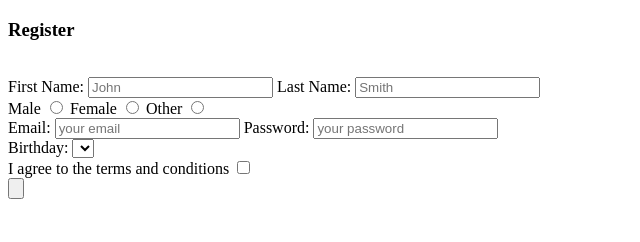
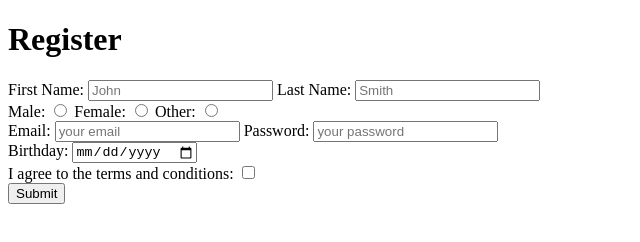
Before and after one commit to cs-fullstack-2020-spring/html-set-form2-MaryHooker, a plain HTML site: page index.html in a window 1280 px wide. Shown: the whole page, without its empty margins (0-640 px from the left). Drawn offline with Linux system fonts and the light colour scheme.

Commit message:
Revised Homework

```diff
--- a/index.html
+++ b/index.html
@@ -4,43 +4,50 @@
     <meta charset="UTF-8">
     <meta name="viewport" content="width=device-width, initial-scale=1.0">
     <meta http-equiv="X-UA-Compatible" content="ie=edge">
-    <title>Document</title>
+    <title>Reg Form</title>
 </head>
-<body>
-<h3>Register</h3>
 
 
-<br>
+<body>
 
-<span>First Name:</span>
+<h1>Register</h1>
+
+
+First Name:
 <input type="text" placeholder="John">
-<span>Last Name:</span>
+Last Name:
 <input type="text" placeholder="Smith">
 
-<br>
+<br/>
 
-<span>Male</span> <input type="radio" name="" id="">
-<span>Female</span> <input type="radio" name="" id="">
-<span>Other</span> <input type="radio" name="" id="">
+Male:
+<input type="radio" name="gender">
+Female:
+<input type="radio" name="gender">
+Other:
+<input type="radio" name="gender">
 
-<br>
+<br/>
 
-<span>Email:</span> <input type="email" placeholder="your email">
-<span>Password:</span> <input type="password" placeholder="your password">
+Email:
+<input type="email" placeholder="your email">
+Password:
+<input type="password" placeholder="your password">
 
-<br>
+<br/>
 
-<span>Birthday:</span> <select name="month">input type="text" placeholder="Month"</select>
+Birthday:
+<input type="date"/>
 
+<br/>
 
-<br>
-
-<span>I agree to the terms and conditions</span> <input type="checkbox">
+I agree to the terms and conditions:
+<input type="checkbox">
 
 <br>
 
 
-<input type="button" placeholder="Submit">
+<button>Submit</button>
 
 
 
```
